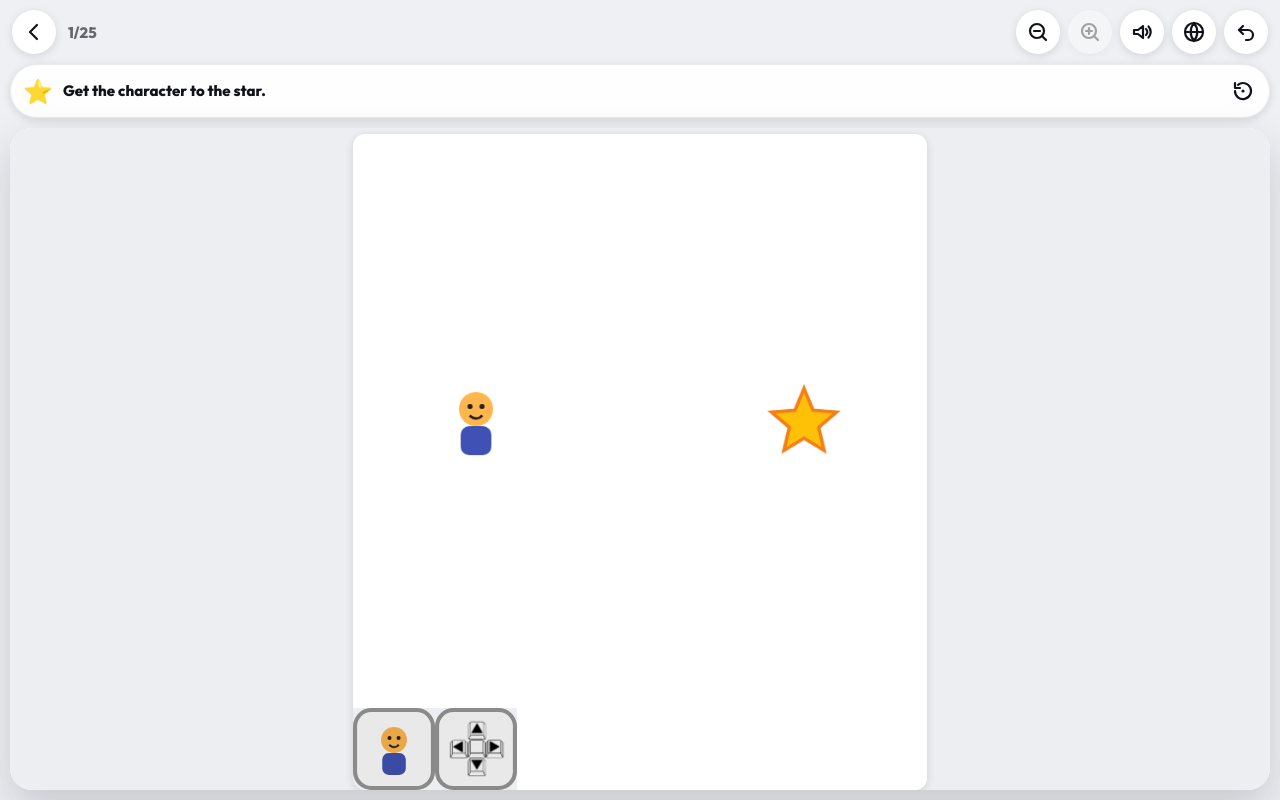
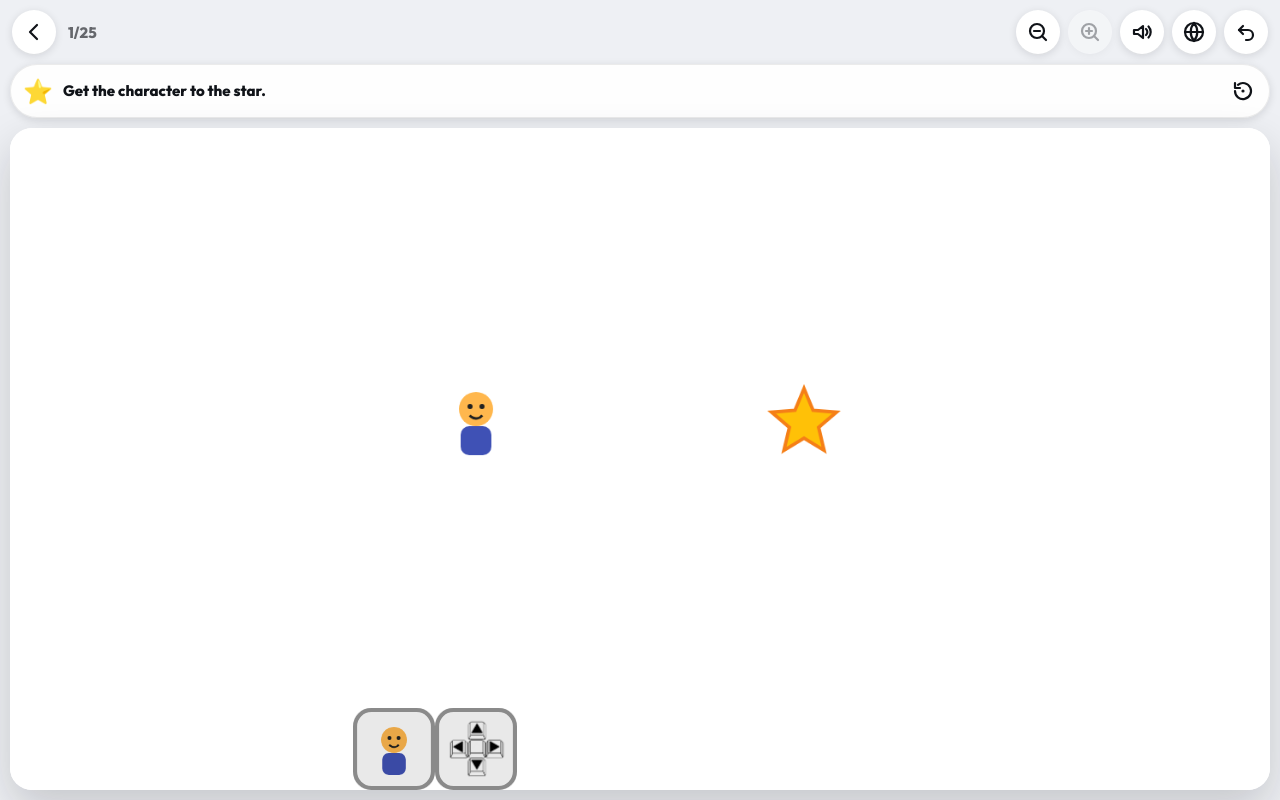
Before and after one commit to ProfeFuturo/profefuturo.github.io, a plain HTML site: page lab/dialogo-web-7q3x/index.html in a window 1280 px wide. Drawn offline with Linux system fonts and the light colour scheme; no server answers.

Commit message:
Diálogo web: versión de prueba en lab/dialogo-web-7q3x

```diff
--- a/lab/dialogo-web-7q3x/src/board/BoardModel.js
+++ b/lab/dialogo-web-7q3x/src/board/BoardModel.js
@@ -23,6 +23,8 @@ export class BoardModel {
     this.columns = columns;
     this.rows = rows;
     this.areaLocked = false;             // un desafío: el área de juego no crece con la pantalla (nadie se escapa por afuera)
+    this.runEverySteps = 1;              // cada cuántos pasos avanza lo que corre solo (la vista lo pone más lento)
+    this.runCountdown = 0;
     this.random = random;
     this.boardView = new NullBoardView();
     this.topicName = 'Board';
@@ -953,6 +955,10 @@ export class BoardModel {
   // --- correr ---
 
   refreshRunningElementsOnBoard() {
+    if (this.runEverySteps > 1) {
+      this.runCountdown = (this.runCountdown + 1) % this.runEverySteps;
+      if (this.runCountdown !== 0) return;
+    }
     for (const element of this.zOrder.slice()) {
       if (!element.consideredElement()) continue;
       const sentence = Sentence.of(this.symbolRepresenting(element), 'self', 'drive', 'action');
--- a/lab/dialogo-web-7q3x/src/environment/ItemMotion.js
+++ b/lab/dialogo-web-7q3x/src/environment/ItemMotion.js
@@ -2,7 +2,7 @@
 // vista desliza cada ítem hasta su nueva celda (un saltito corto) y hace aparecer los nuevos
 // con un "pop". Los teleports (más de dos celdas) no se deslizan: aparecen en destino.
 export class ItemMotion {
-  constructor({ clock = () => (typeof performance !== 'undefined' ? performance.now() : Date.now()), slideMs = 90, popMs = 160 } = {}) {
+  constructor({ clock = () => (typeof performance !== 'undefined' ? performance.now() : Date.now()), slideMs = 150, popMs = 160 } = {}) {
     this.clock = clock;
     this.slideMs = slideMs;
     this.popMs = popMs;
--- a/lab/dialogo-web-7q3x/src/environment/RepresentarVisualEnvironment.js
+++ b/lab/dialogo-web-7q3x/src/environment/RepresentarVisualEnvironment.js
@@ -16,6 +16,7 @@ import { RepresentarVisualExporter } from '../io/RepresentarVisualExporter.js';
 import { dictionaryAt } from '../io/LanguageProvider.js';
 
 const STEP_INTERVAL_MS = 100;
+const RUN_EVERY_STEPS = 3;              // un personaje que corre solo avanza una celda cada 300 ms
 const AUTOSAVE_MS = 1500;
 
 // El editor de un proyecto (lo que en Cuis era la ventana RepresentarVisualEnvironment):
@@ -208,6 +209,7 @@ export class RepresentarVisualEnvironment {
     // En un celular, celdas más chicas para que entre más tablero.
     const side = RepresentarVisualEnvironment.sideOfSymbolsOnEnvironmentPalet();
     if (project.boardModel.gridSize > side + 8 && project.boardModel.items().length > 0) project.boardModel.changeGridSizeTo(side);
+    project.boardModel.runEverySteps = RUN_EVERY_STEPS;      // lo que corre solo, despacio y a la vista
     this.boardView = new BoardView(this, project, this.boardContainer, this.dragController);
     this.tray.bind(project);
     this.paused = false;
--- a/lab/dialogo-web-7q3x/style.css
+++ b/lab/dialogo-web-7q3x/style.css
@@ -307,8 +307,9 @@ img { max-width: 100%; }
 button.world-heading { width: 100%; border: none; background: none; font-family: var(--font); color: var(--ink); cursor: pointer; text-align: left; }
 button.world-heading .icon { color: var(--muted); margin-left: 6px; }
 button.world-heading .world-count { margin-left: auto; }
-.board-container.arena { display: flex; align-items: flex-end; justify-content: center; background: #eceef1; }   /* en el celular, las reglas pegadas a la bandeja */
-.board-container.arena .board-canvas { border-radius: 12px; box-shadow: var(--shadow-s); }
+/* el área de juego de un desafío: tablero blanco liso, sin marco ni sombra (como en Diálogo) */
+.board-container.arena { display: flex; align-items: flex-end; justify-content: center; background: white; }
+.board-container.arena .board-canvas { border-radius: 0; box-shadow: none; }
 .joystick-key.go.unused { visibility: hidden; }              /* el centro queda vacío cuando Enter no hace nada */
 /* el joystick dentro de la barra de fichas (celular): a la derecha, al lado de las fichas, nunca encima */
 .tray-joysticks { display: contents; }
```
